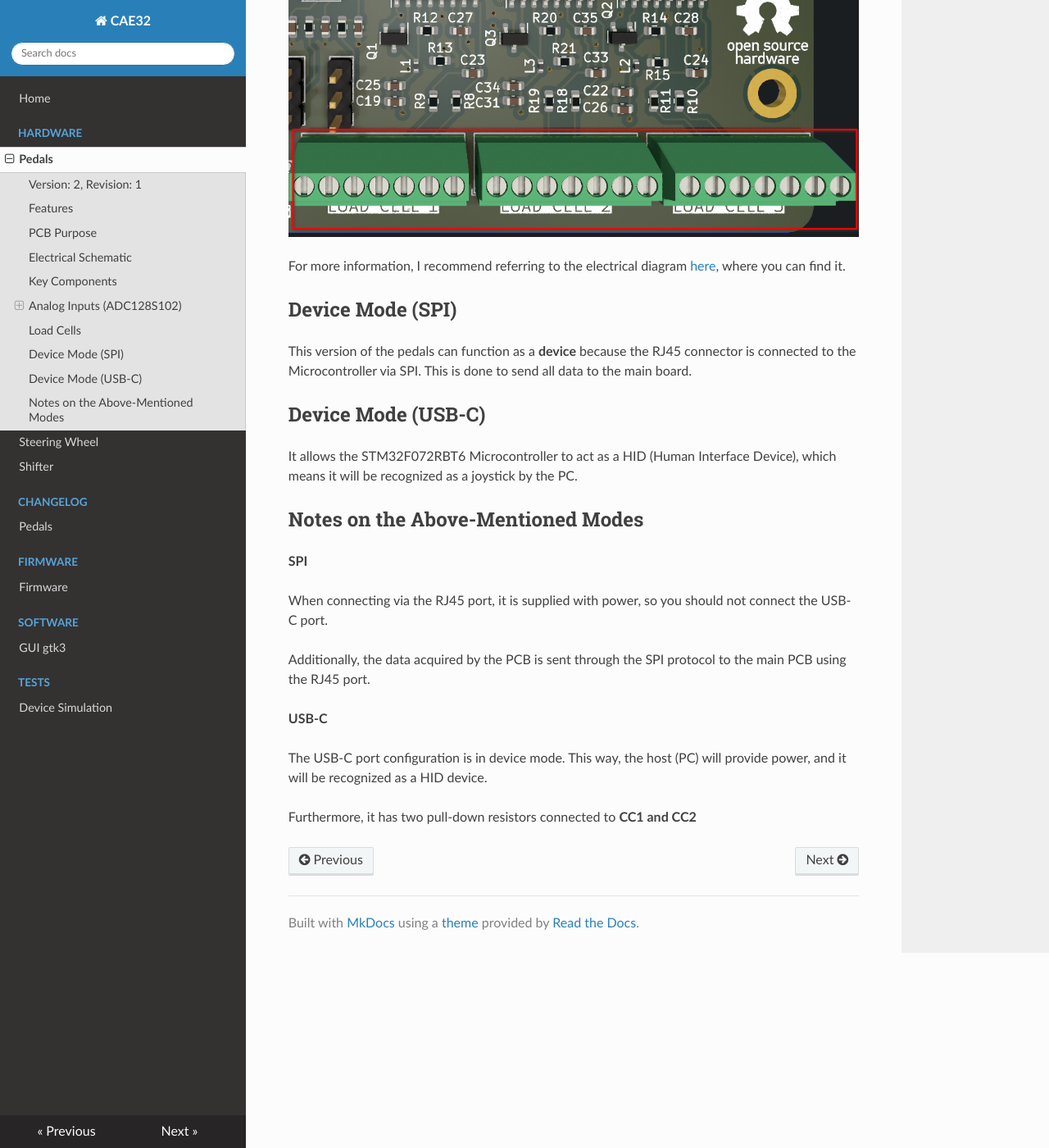
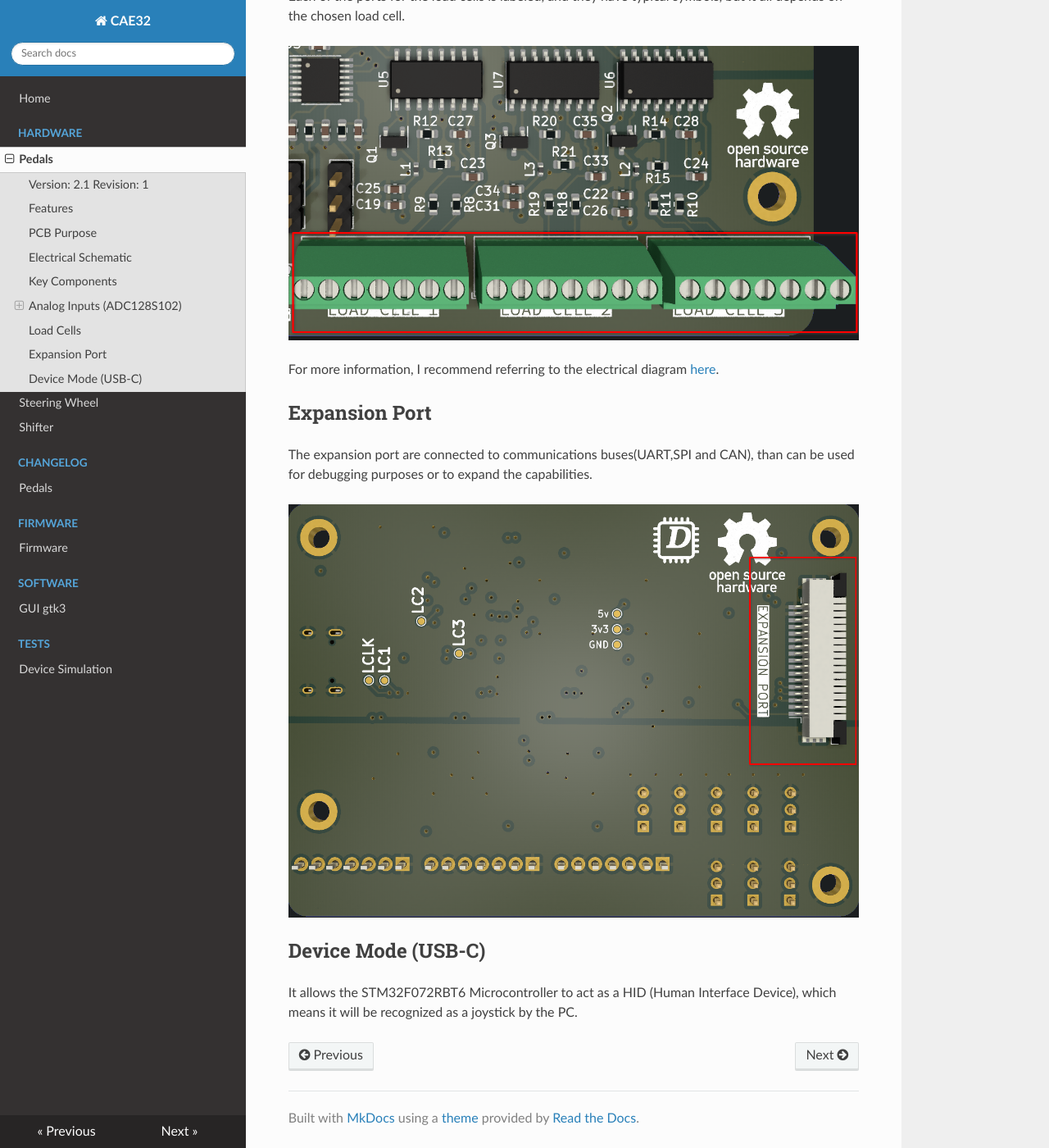
Before and after one commit to janc18/CAE32_docs, an MkDocs documentation site: the page built from docs/pedales.md, in a window 1280 px wide and 1400 px high, scrolled down 3696 px. Shown: the whole window at 82% size. Built offline with MkDocs 1.6.1, drawn with Linux system fonts in a browser that asks for light colours; nearby versions of some CDN libraries; some of the changed text lies outside the part shown.

Commit message:
update: Pedals pcb information

```diff
--- a/docs/pedales.md
+++ b/docs/pedales.md
@@ -1,30 +1,29 @@
 # Pedals PCB
-![status](https://badgen.net/badge/Status/Manufacturing Prototype/yellow)
-## Version: 2, Revision: 1
+![status](https://badgen.net/badge/Status/Testing%20ADC%20and%20Load%20Cell%20ICs/blue?icon=label)
+## Version: 2.1 Revision: 1
 
-![Pedals PCB v2 Rev1](./img/Pedals3.png)
+![Pedals PCB v2.1 Rev1](./img/cropped_isometric.png)
 
-<img src="../img/front_bgr.png" alt="drawing" width="350"/>
-<img src="../img/back_bgr.png" alt="drawing" width="350"/>
+![Pedals PCB v2.1 Rev1 front](./img/cropped_front.png)
+![Pedals PCB v2.1 Rev1 back](./img/cropped_back.png)
 
-This PCB has a medium level of difficulty, mainly due to the routing of the analog part of the PCB.
 
 ## Features
 
 - [8 Analog Inputs](#analog-inputs-adc128s102)
 - [3 Inputs for Load Cells](#load-cells)
-- UART _(For firmware updates or other purposes)_
-- SPI
-- CAN _(No transducer included)_
-- USB-C port for communication with PC
-- RJ45 port to connect to the main board
+- Extension Port
+    - UART _(For firmware updates or other purposes)_
+    - 2 x SPI
+    - CAN _(No transducer included)_
+- USB-C port for communication with PC and firmware updates
 
 ## PCB Purpose
 It is used to capture the position of the pedals with its 8 analog channels and support for load cells.
 
 ## Electrical Schematic
 
-[View PDF](./pdfs/kicad_schematic.pdf)
+[View PDF](./pdfs/PedalsV_2.1.1.pdf)
 
 ## Key Components
 
@@ -36,20 +35,18 @@ It is used to capture the position of the pedals with its 8 analog channels and
 
 ## Analog Inputs _(ADC128S102)_
 
-To acquire the position of the sensors (potentiometers, Hall effect, etc.), the ADC128S102 IC is used, which is an 8-channel multiplexer that integrates a **12-bit** ADC, providing a resolution of **4096** positions. It is connected via **SPI** to the microcontroller (STM32F072RBT6).
+To acquire the position of the sensors (potentiometers, Hall effect, etc.), the ADC128S102 IC is used, which is an 8-channel multiplexer that integrates a **12-bit** ADC, providing a resolution of **4096** positions.
 
-The PCB has labels such as **ACCEL, BRAKE, CLUTCH, AN4-AN8**.
+The PCB has labels such as **ACCEL, BRAKE, CLUTCH and CH**.
 
-By default, **ACCEL, BRAKE, CLUTCH** correspond to the default sensor inputs, while **AN4-AN8** can be used for any other purpose and are located on the back of the PCB.
-
-Each of the sensor input points (e.g., potentiometer) has 3 pins with their respective labels, and this also applies to their respective pads.
+By default, **ACCEL, BRAKE, CLUTCH** correspond to the default sensor inputs, while the row above are the channels that can be used for any other purpose
 
 ![inputs](./img/señales.png)
 
 |Label Name|Meaning|
 |-|-|
-|3v3+|Here, the sensor is powered with 3.3V|
-|AN|Analog sensor output|
+|3v3+|3.3v Output|
+|CH|Analog sensor|
 |GND|Ground|
 
 To provide a more stable reference voltage, a 3.3V voltage reference integrated circuit [REF3033](http://www.ti.com/lit/ds/symlink/ref3033.pdf) is added to the PCB, which allows for more stable readings.
@@ -76,24 +73,13 @@ Each of the ports for the load cells is labeled, and they have typical symbols,
 
 ![load-cells](./img/load_cells.png)
 
-For more information, I recommend referring to the electrical diagram [here](./pdfs/kicad_schematic.pdf#page=5), where you can find it.
+For more information, I recommend referring to the electrical diagram [here](./pdfs/PedalsV_2.1.1.pdf#page=5).
 
-## Device Mode (SPI)
-This version of the pedals can function as a **device** because the RJ45 connector is connected to the Microcontroller via SPI. This is done to send all data to the main board.
+## Expansion Port
+The expansion port are connected to communications buses(UART,SPI and CAN), than can be
+used for debugging purposes or to expand the capabilities.
+
+![expansion port](./img/expansion_port.png)
 
 ## Device Mode (USB-C)
 It allows the STM32F072RBT6 Microcontroller to act as a HID (Human Interface Device), which means it will be recognized as a joystick by the PC.
-
-## Notes on the Above-Mentioned Modes
-
-**SPI**
-
-When connecting via the RJ45 port, it is supplied with power, so you should not connect the USB-C port.
-
-Additionally, the data acquired by the PCB is sent through the SPI protocol to the main PCB using the RJ45 port.
-
-**USB-C**
-
-The USB-C port configuration is in device mode. This way, the host (PC) will provide power, and it will be recognized as a HID device.
-
-Furthermore, it has two pull-down resistors connected to **CC1 and CC2**
```
